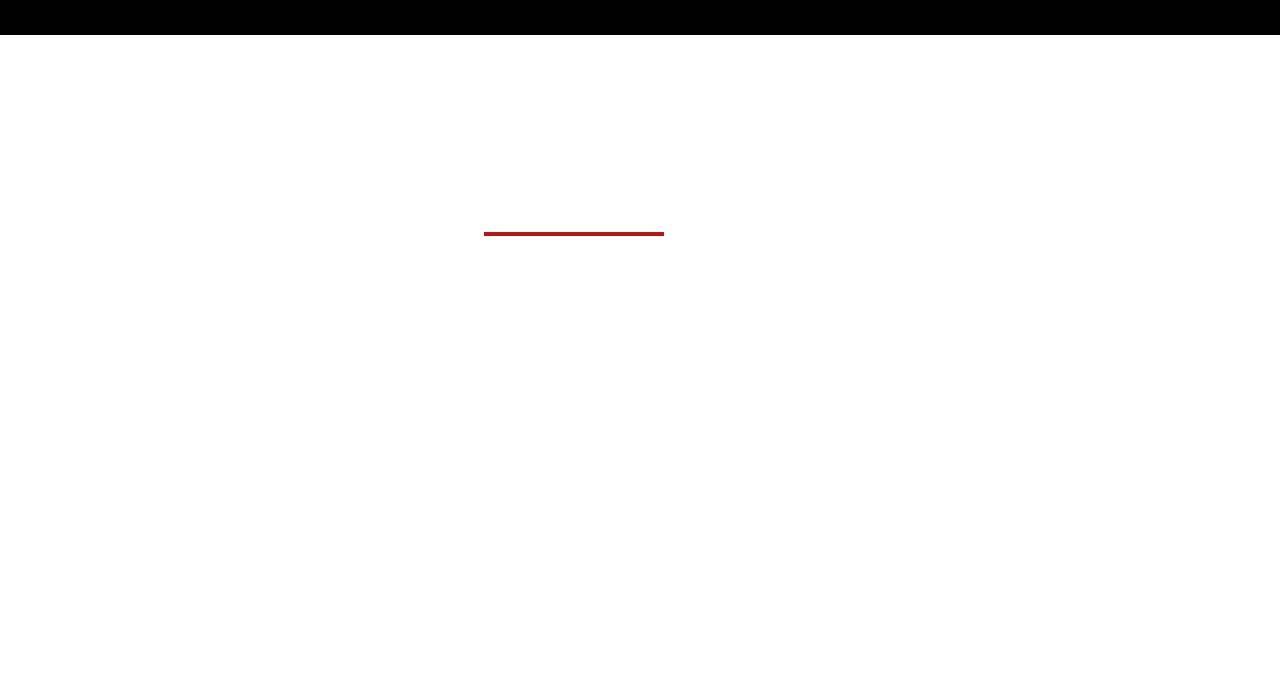
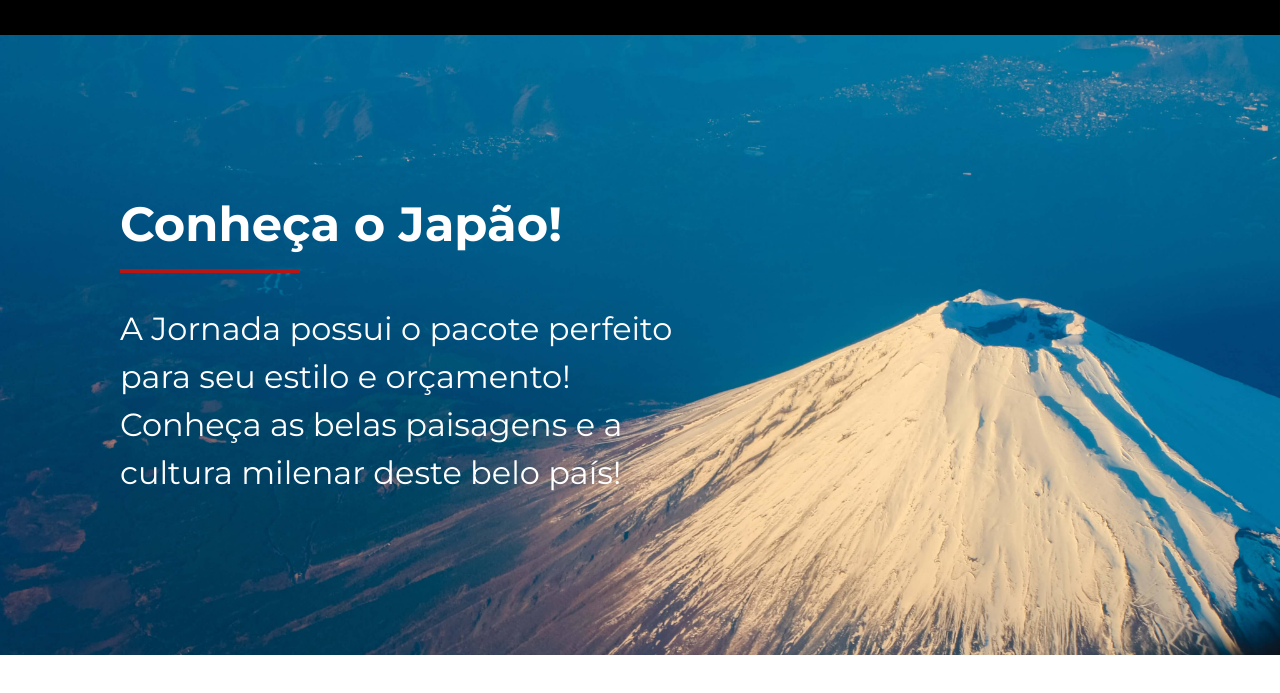
Before and after one commit to Fco-Gabriel-Silva/jornada-viagens, a plain HTML site: page destino.html in a window 1280 px wide. Shown: the part 105-798 px from the top of the page. Drawn offline with Linux system fonts and the light colour scheme.

Commit message:
Estiliza hero tablet e desktop

```diff
--- a/css/hero.css
+++ b/css/hero.css
@@ -20,7 +20,7 @@
 }
 
 .TravelPackagesHero .hero-img {
-  background: url(../img/bg-hero-destino-mobile.jpg) center no-repeat;
+  background: url(../img/bg-hero-destino.jpg) center no-repeat;
   background-size: cover;
   height: 460px;
 }
@@ -61,9 +61,25 @@
     background-position: center;
   }
 
+  .TravelPackagesHero .hero-img {
+    background: url(../img/bg-hero-destino.jpg) center no-repeat;
+    background-size: cover;
+    height: 620px;
+  }
+
+  .TravelPackagesHero .hero-content {
+    width: 580px;
+    padding-block: 160px;
+  }
+
   .hero h2 {
     padding: 88px 24px;
     font-size: 32px;
+  }
+
+  .TravelPackagesHero .hero-content p {
+    font-size: 32px;
+    line-height: 1.5;
   }
 }
 
@@ -81,6 +97,16 @@
     background-position: center;
   }
 
+  .TravelPackagesHero .hero-img {
+    background: url(../img/bg-hero-destino.jpg) center no-repeat;
+    background-size: cover;
+  }
+
+  .TravelPackagesHero .hero-content {
+    width: 580px;
+    margin: 0 auto 0 120px;
+  }
+
   .hero h2 {
     padding: 88px 120px;
   }
```
Also changed, not shown: img/bg-hero-destino.jpg (renamed from img/bg-hero-destino-mobile.jpg).
